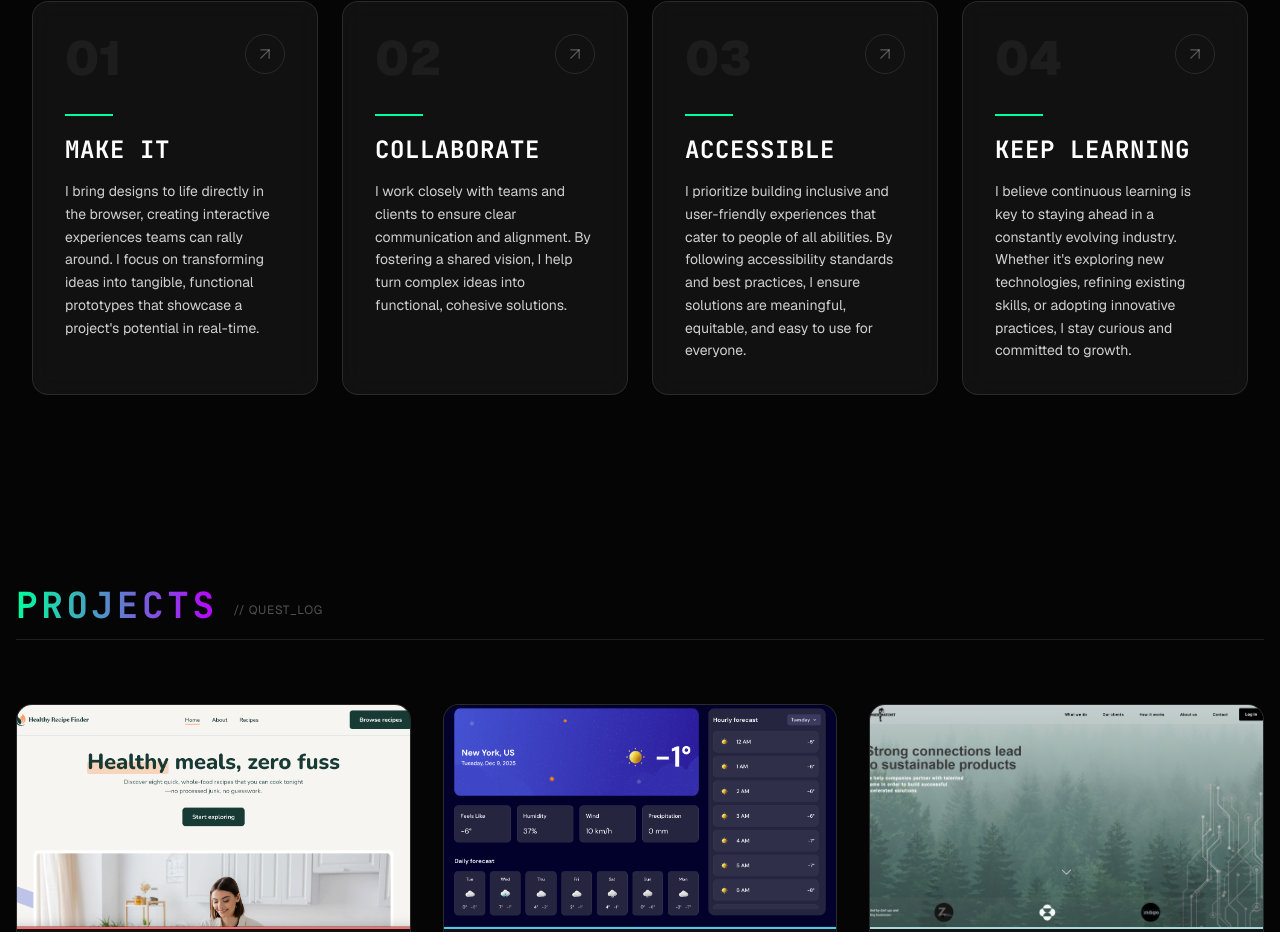
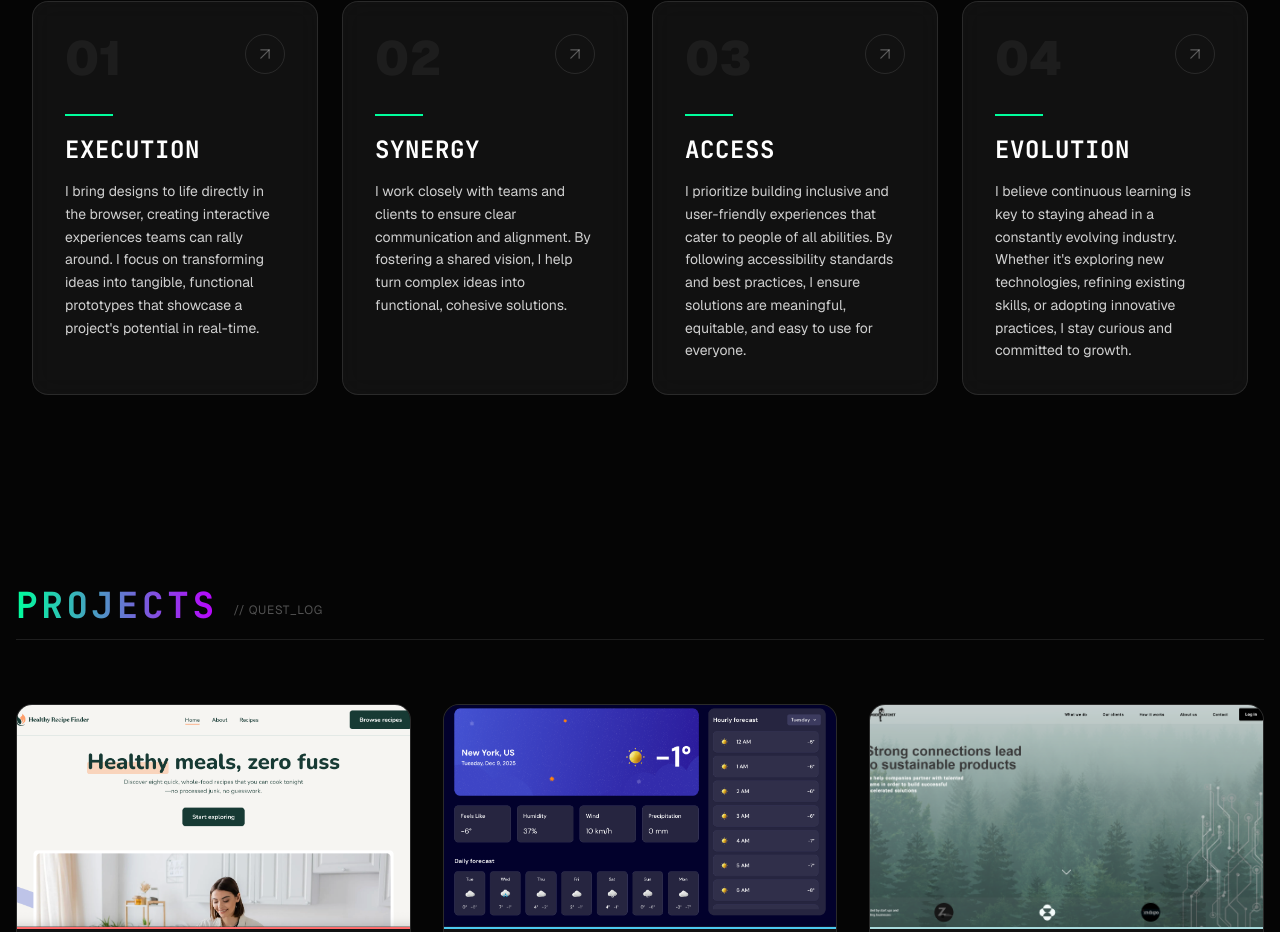
Before and after one commit to dev-rome/v5, a Next.js app: page / in a window 1280 px wide. Shown: the part 2132-3064 px from the top of the page. Built offline with nearby package versions, Linux system fonts and the light colour scheme.

Commit message:
refactor(methods): update methodology item titles

```diff
--- a/data/methodology.ts
+++ b/data/methodology.ts
@@ -3,22 +3,22 @@ import { MethodologyItem } from "@/types/methodology";
 export const METHODS: MethodologyItem[] = [
     {
         number: "01",
-        title: "Make It",
+        title: "Execution",
         description: "I bring designs to life directly in the browser, creating interactive experiences teams can rally around. I focus on transforming ideas into tangible, functional prototypes that showcase a project's potential in real-time."
     },
     {
         number: "02",
-        title: "Collaborate",
+        title: "Synergy",
         description: "I work closely with teams and clients to ensure clear communication and alignment. By fostering a shared vision, I help turn complex ideas into functional, cohesive solutions."
     },
     {
         number: "03",
-        title: "Accessible",
+        title: "Access",
         description: "I prioritize building inclusive and user-friendly experiences that cater to people of all abilities. By following accessibility standards and best practices, I ensure solutions are meaningful, equitable, and easy to use for everyone."
     },
     {
         number: "04",
-        title: "Keep Learning",
+        title: "Evolution",
         description: "I believe continuous learning is key to staying ahead in a constantly evolving industry. Whether it's exploring new technologies, refining existing skills, or adopting innovative practices, I stay curious and committed to growth."
     }
 ];
```
